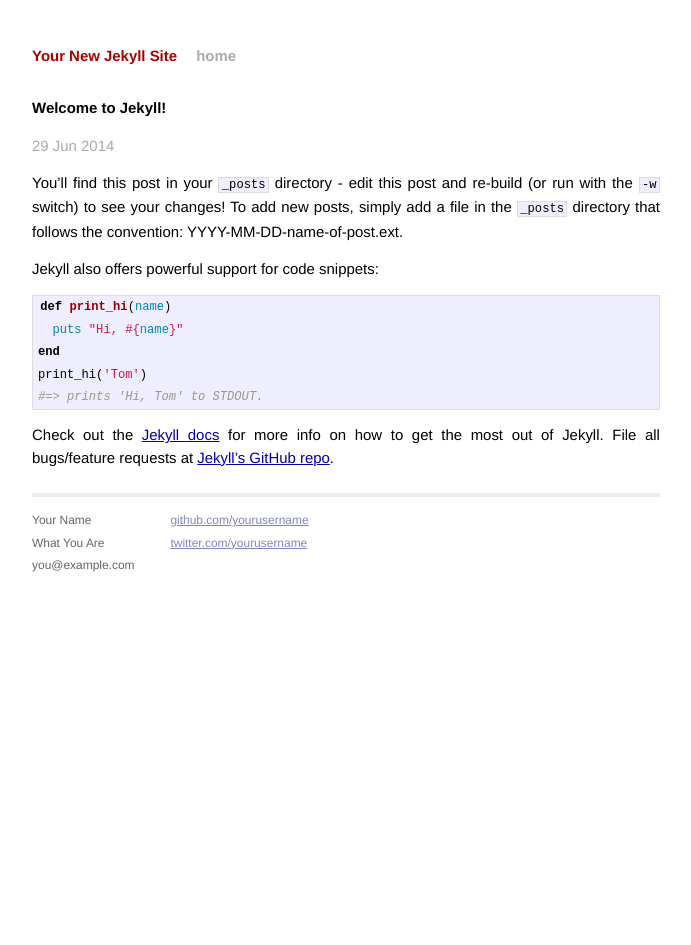
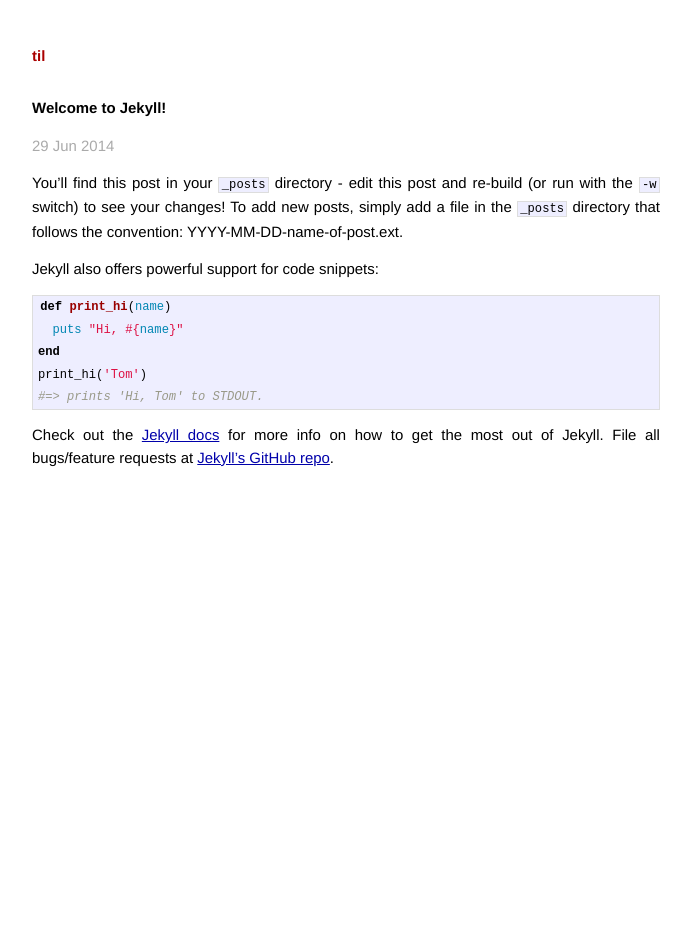
Before and after one commit to jshawl/til, a Jekyll site: the page built from _posts/2014-06-29-welcome-to-jekyll.markdown, in a window 1280 px wide. Shown: the whole page, without its empty margins (294-985 px from the left). Built offline with Jekyll 4.4.1, drawn with Linux system fonts in a browser that asks for light colours; Markdown is read by kramdown in place of the engine named in the settings.

Commit message:
fix jekyll 1 ish

```diff
--- a/_config.yml
+++ b/_config.yml
@@ -1,3 +1,5 @@
-name: Your New Jekyll Site
+name: til
 markdown: redcarpet
 pygments: true
+baseurl: /til/
+permalink: /:title/
--- a/_layouts/default.html
+++ b/_layouts/default.html
@@ -7,38 +7,18 @@
         <meta name="viewport" content="width=device-width">
 
         <!-- syntax highlighting CSS -->
-        <link rel="stylesheet" href="/css/syntax.css">
+        <link rel="stylesheet" href="/til/css/syntax.css">
 
         <!-- Custom CSS -->
-        <link rel="stylesheet" href="/css/main.css">
+        <link rel="stylesheet" href="/til/css/main.css">
 
     </head>
     <body>
-
         <div class="site">
           <div class="header">
             <h1 class="title"><a href="/">{{ site.name }}</a></h1>
-            <a class="extra" href="/">home</a>
           </div>
-
           {{ content }}
-
-          <div class="footer">
-            <div class="contact">
-              <p>
-                Your Name<br />
-                What You Are<br />
-                you@example.com
-              </p>
-            </div>
-            <div class="contact">
-              <p>
-                <a href="https://github.com/yourusername">github.com/yourusername</a><br />
-                <a href="https://twitter.com/yourusername">twitter.com/yourusername</a><br />
-              </p>
-            </div>
-          </div>
         </div>
-
     </body>
 </html>
--- a/index.html
+++ b/index.html
@@ -4,10 +4,9 @@
 ---
 
 <div id="home">
-  <h1>Blog Posts</h1>
   <ul class="posts">
     {% for post in site.posts %}
-      <li><span>{{ post.date | date_to_string }}</span> &raquo; <a href="{{ post.url }}">{{ post.title }}</a></li>
+      <li><span>{{ post.date | date_to_string }}</span> &raquo; <a href="/til{{ post.url }}">{{ post.title }}</a></li>
     {% endfor %}
   </ul>
 </div>
```
